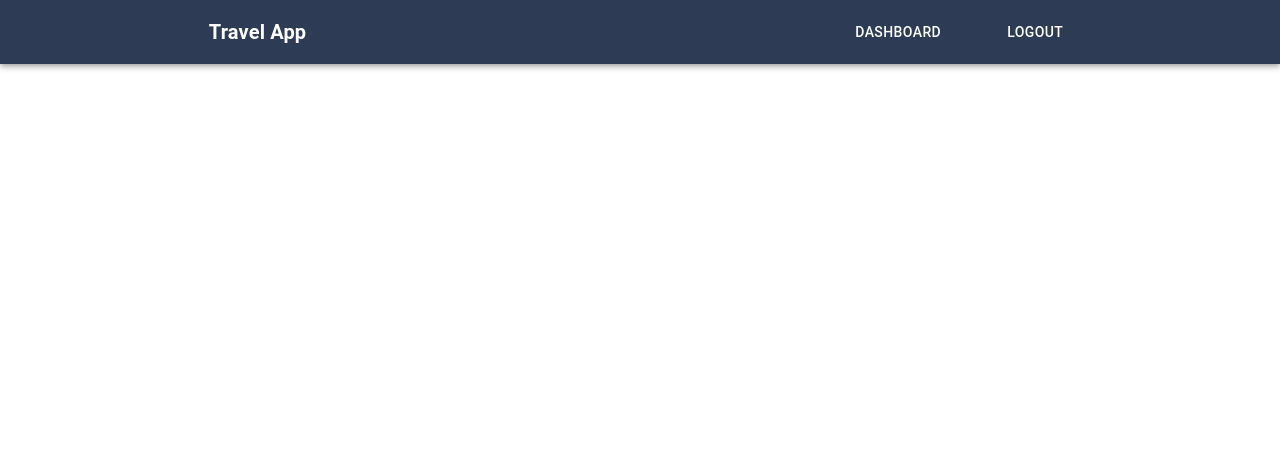
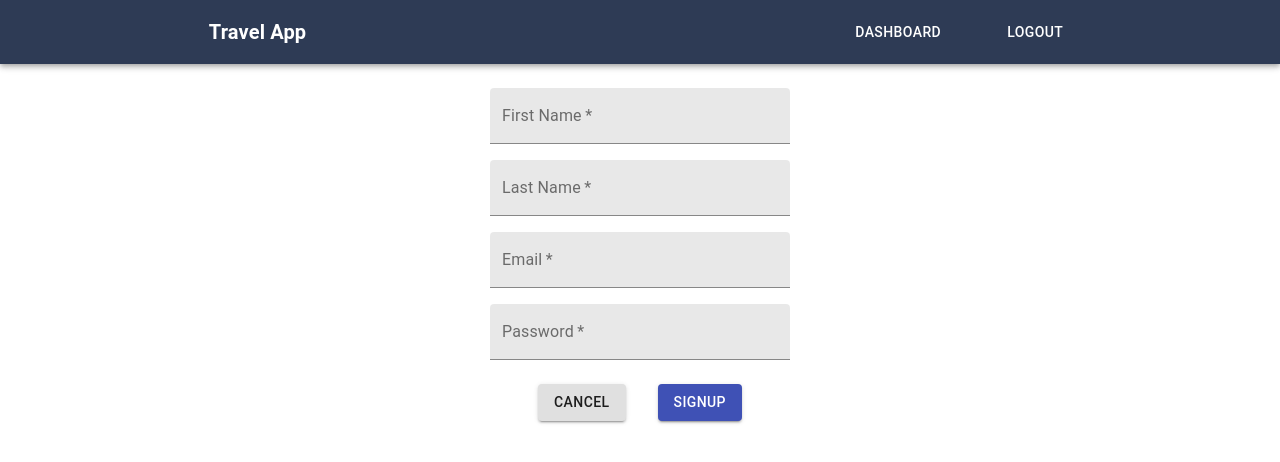
Before and after one commit to geethapriyanka7/Travel-App, a React (Create React App) app in the folder react/: page /admins in a window 1280 px wide. Shown: the top 462 px of the page. Built offline with nearby package versions, Linux system fonts and the light colour scheme.

Commit message:
Dropdown List Table

```diff
--- a/react/src/App.js
+++ b/react/src/App.js
@@ -9,6 +9,8 @@ import ViewAirl from './components/airlines/ViewAirl'
 import ViewFlights from './components/Flights/viewFlights'
 import OwnerHome from './components/Owner/OwnerHome'
 import DeleteOwner from './components/Owner/DeleteOwner'
+import ViewAp from './components/Airport/ViewAp';
+import LogAd from './components/Login/LogAd';
 
 function App() {
   return (
@@ -22,9 +24,11 @@ function App() {
           <Route path="/vc" element={<ViewCust/>}/>
           <Route path="/vo" element={<ViewOwn/>}/>
           <Route path="/val" element={<ViewAirl/>}/>
+          <Route path="/vap" element={<ViewAp/>}/>
           <Route path="/vf" element={<ViewFlights/>}/>
           <Route path="/oh" element={<OwnerHome/>}/>
           <Route path="/do" element={<DeleteOwner/>}/>
+          <Route path="/admins" element={<LogAd/>}/>
         </Routes>
       </header>
     </div>
--- /dev/null
+++ b/react/src/components/Airport/ViewAp.js
@@ -0,0 +1,52 @@
+import React, { useEffect, useState} from 'react'
+import Table from "../Layout/Table";
+
+const comonscol = [
+    { title: "ID", field: "ID" , filtering: false },
+    { title: "Name", field: "Airport_Name" , searchable : false, filtering: false },
+    { title: "Time Zone", field: "Time_zone" , searchable : false, lookup: {0:'EST', 1:'CST', 2:'PST'}},
+    { title: "Address", field: "address" , searchable : false, filtering: false  }
+  ];
+
+
+
+export default function ViewAp() {
+
+    const [data,setData] = useState({})
+
+    useEffect(() => {
+        fetch("http://localhost:5000/vap")
+    .then(response => response.text ())
+    .then(text => {
+      try {
+          const data = JSON.parse(text)
+          var tz = new Set()
+
+          {Array.isArray(data) && data.map(group =>  tz.add(group.Time_zone))}
+          tz = [...tz]
+          {Array.isArray(data) && data.map(group => group.Time_zone = tz.indexOf(group.Time_zone))}
+
+          setData(data)
+
+
+          // Do your JSON handling here
+      } catch(err) {
+          console.log(err)
+         // It is text, do you text handling here
+      }
+    })
+
+    },[])
+
+
+
+    return (
+        <div>
+        <div className='container'>
+      <Table col={comonscol} data={data} heading = "View Airports" pl = "ID" filter= {true} />
+
+        </div>
+
+        </div>
+    )
+}
--- a/react/src/components/Customer/Test.js
+++ b/react/src/components/Customer/Test.js
@@ -1,7 +1,7 @@
 import React from 'react'
 import axios from 'axios'
 import Button from '@mui/material/Button';
-import "./Test.css"
+// import "./Test.css"
 
 export default function Test() {
 
--- a/react/src/components/Customer/ViewCust.js
+++ b/react/src/components/Customer/ViewCust.js
@@ -1,12 +1,12 @@
 import React, { useEffect, useState} from 'react'
-import Table from "./Table";
+import Table from "../Layout/Table";
 
 const comonscol = [
-    { title: "Customer Name", field: "customer_name" },
-    { title: "Average Rating", field: "avg_rating" },
-    { title: "Location", field: "location" },
-    { title: "Is owner", field: "is_owner" },
-    { title: "Total Seats Purchased", field: "total_seats_purchased" }
+    { title: "Customer Name", field: "customer_name" , filtering: false },
+    { title: "Average Rating", field: "avg_rating", searchable : false , filtering: false },
+    { title: "Location", field: "location", searchable : false , filtering: false },
+    { title: "Is owner", field: "is_owner", searchable : false , filtering: false},
+    { title: "Total Seats Purchased", field: "total_seats_purchased" , searchable : false , filtering: false}
   ];
 
 function Dashboard() {
@@ -38,7 +38,7 @@ function Dashboard() {
 
     return (
         <div className='container'>
-      <Table col={comonscol} data={data} />
+      <Table col={comonscol} data={data} heading = "View Customers" pl = "Name" filter= {false} />
 
         </div>
     )
--- a/react/src/components/Dashboard/Dashboard.js
+++ b/react/src/components/Dashboard/Dashboard.js
@@ -0,0 +1,9 @@
+import React from 'react'
+
+export default function Dashboard() {
+    return (
+        <div>
+
+        </div>
+    )
+}
--- a/react/src/components/Flights/viewFlights.js
+++ b/react/src/components/Flights/viewFlights.js
@@ -1,5 +1,5 @@
 import React, { useEffect, useState} from 'react'
-import Table from "../Customer/Table";
+import Table from "../Layout/Table";
 
 const comonscol = [
     { title: "ID", field: "flight_id" },
--- a/react/src/components/Customer/Table.js
+++ b/react/src/components/Layout/Table.js
@@ -15,24 +15,31 @@ const Table = props => {
     console.log("RESOLVE AT:", gridData.updatedAt);
   }, [gridData]);
 
-
+console.log(gridData)
   return (
 
     <div>
     <Box
-    sx= {{ mt: 8, mx: "auto", width: 700 }} >
+    sx= {{ mt: 8, mx: "auto", width: 900 }} >
       <MaterialTable
-        title="View Customers"
+        title={props.heading}
         columns={gridData.columns}
         data={Array.from(props.data)}
         options={{
           pageSize: 5,
-          fontFamily: "Montserrat",
           headerStyle: {
             position: "sticky",
             top: "0"
           },
-          maxBodyHeight: "400px"
+          maxBodyHeight: "400px",
+          filtering: props.filter,
+
+        }}
+
+        localization={{
+        toolbar: {
+          searchPlaceholder: props.pl,
+        },
         }}
 
       />
--- /dev/null
+++ b/react/src/components/Login/LogAd.js
@@ -0,0 +1,82 @@
+import React, { useEffect, useState} from 'react'
+import { makeStyles } from '@material-ui/core';
+import TextField from '@material-ui/core/TextField';
+import Button from '@material-ui/core/Button';
+
+const useStyles = makeStyles(theme => ({
+    root: {
+      display: 'flex',
+      flexDirection: 'column',
+      justifyContent: 'center',
+      alignItems: 'center',
+      padding: theme.spacing(2),
+
+      '& .MuiTextField-root': {
+        margin: theme.spacing(1),
+        width: '300px',
+      },
+      '& .MuiButtonBase-root': {
+        margin: theme.spacing(2),
+      },
+    },
+  }));
+
+
+  const Form = ({ handleClose }) => {
+    const classes = useStyles();
+    // create state variables for each input
+    const [firstName, setFirstName] = useState('');
+    const [lastName, setLastName] = useState('');
+    const [email, setEmail] = useState('');
+    const [password, setPassword] = useState('');
+
+    const handleSubmit = e => {
+    //   e.preventDefault();
+      console.log(firstName, lastName, email, password);
+    };
+
+    return (
+      <form className={classes.root} onSubmit={handleSubmit}>
+        <TextField
+          label="First Name"
+          variant="filled"
+          required
+          value={firstName}
+          onChange={e => setFirstName(e.target.value)}
+        />
+        <TextField
+          label="Last Name"
+          variant="filled"
+          required
+          value={lastName}
+          onChange={e => setLastName(e.target.value)}
+        />
+        <TextField
+          label="Email"
+          variant="filled"
+          type="email"
+          required
+          value={email}
+          onChange={e => setEmail(e.target.value)}
+        />
+        <TextField
+          label="Password"
+          variant="filled"
+          type="password"
+          required
+          value={password}
+          onChange={e => setPassword(e.target.value)}
+        />
+        <div>
+          <Button variant="contained" onClick={handleClose}>
+            Cancel
+          </Button>
+          <Button type="submit" variant="contained" color="primary">
+            Signup
+          </Button>
+        </div>
+      </form>
+    );
+  };
+
+  export default Form;
--- a/react/src/components/Owner/ViewOwn.js
+++ b/react/src/components/Owner/ViewOwn.js
@@ -1,11 +1,11 @@
 import React, { useEffect, useState} from 'react'
-import Table from "../Customer/Table";
+import Table from "../Layout/Table";
 
 const comonscol = [
-    { title: "Owner Name", field: "owner_name" },
-    { title: "Average Rating", field: "avg_rating" },
-    { title: "Number of Properties Owned", field: "num_properties_owned" },
-    { title: "Average Property Rating", field: "avg_property_rating" }
+    { title: "Owner Name", field: "owner_name" , filtering: false},
+    { title: "Average Rating", field: "avg_rating" , searchable : false, filtering: false},
+    { title: "Number of Properties Owned", field: "num_properties_owned" , searchable : false, filtering: false},
+    { title: "Average Property Rating", field: "avg_property_rating" , searchable : false, filtering: false }
   ];
 
   function Dashboard() {
@@ -37,7 +37,7 @@ const comonscol = [
 
     return (
         <div className='container'>
-      <Table col={comonscol} data={data} />
+      <Table col={comonscol} data={data} heading = "View Owners" pl = "Name" filter= {false} />
 
         </div>
     )
--- a/react/src/components/airlines/ViewAirl.js
+++ b/react/src/components/airlines/ViewAirl.js
@@ -1,11 +1,11 @@
 import React, { useEffect, useState} from 'react'
-import Table from "../Customer/Table";
+import Table from "../Layout/Table";
 
 const comonscol = [
-    { title: "Name", field: "airline_name" },
-    { title: "Rating", field: "rating" },
-    { title: "Total Flights", field: "total_flights" },
-    { title: "Minimun Flight Cost", field: "min_flight_cost" }
+    { title: "Name", field: "airline_name" , filtering: false},
+    { title: "Rating", field: "rating" ,searchable : false, filtering: false},
+    { title: "Total Flights", field: "total_flights", searchable : false , filtering: false},
+    { title: "Minimun Flight Cost", field: "min_flight_cost", searchable : false , filtering: false}
   ];
 
   function Dashboard() {
@@ -18,8 +18,8 @@ const comonscol = [
     .then(text => {
       try {
           const data = JSON.parse(text);
-        //   {Array.isArray(data) && data.map(group => group.avg_rating === null ? group.avg_rating = 0 : group.avg_rating)}
-        //   {Array.isArray(data) && data.map(group => group.avg_property_rating === null ? group.avg_property_rating = 0 : group.avg_property_rating)}
+          {Array.isArray(data) && data.map(group => group.min_flight_cost = "$"+ (group.min_flight_cost))}
+
           setData(data)
           console.log(data)
 
@@ -37,7 +37,7 @@ const comonscol = [
 
     return (
         <div className='container'>
-      <Table col={comonscol} data={data} />
+      <Table col={comonscol} data={data} heading = "View Airlines" pl = "Airline Name" filter= {false} />
 
         </div>
     )
```
Also changed, not shown: react/src/components/Login/D.js (added).
